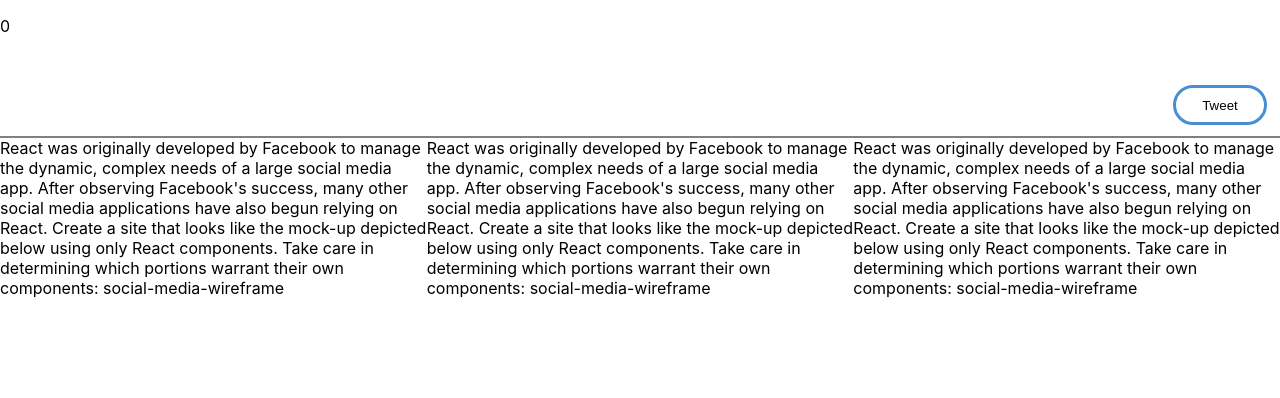
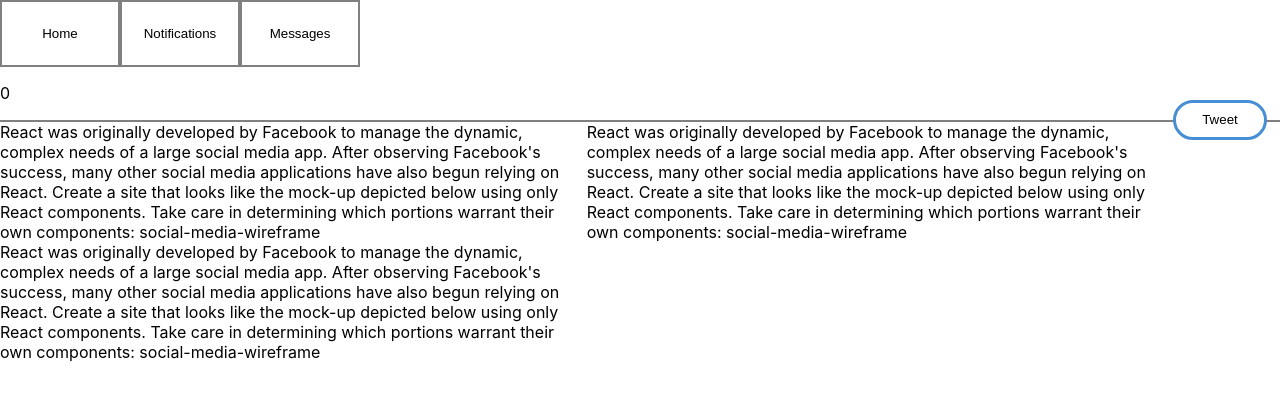
Before and after one commit to lmschless/social-media-mockup, a React (Create React App) app: page / in a window 1280 px wide. Shown: the top 398 px of the page. Built offline with nearby package versions, Linux system fonts and the light colour scheme.

Commit message:
working nav bar after refactoring Header.js

```diff
--- a/src/components/Header.js
+++ b/src/components/Header.js
@@ -27,7 +27,7 @@
 // export default Header;
 
 import React, { Component } from 'react';
-
+import Nav from './Nav';
 export default class Header extends Component {
 	state = {
 		count: 0
@@ -39,7 +39,10 @@ export default class Header extends Component {
 		};
 		return (
 			<React.Fragment>
-				<header style={headerStyles}>{this.tweet()}</header>
+				<header style={headerStyles}>
+					<Nav />
+					{this.tweet()}
+				</header>
 			</React.Fragment>
 		);
 	}
@@ -58,17 +61,18 @@ export default class Header extends Component {
 		};
 		return (
 			<React.Fragment>
-				<p>{this.state.count}</p>
 				<button style={tweetStyles} onClick={() => this.handleClick()}>
 					Tweet
 				</button>
+				<p>{this.state.count}</p>
 			</React.Fragment>
 		);
 	}
 
 	handleClick() {
+		const test = this.state.count;
 		return this.setState({
-			count: (this.state.count += 1)
+			count: test + 1
 		});
 	}
 }
--- a/src/components/Nav.js
+++ b/src/components/Nav.js
@@ -2,8 +2,8 @@ import React from 'react';
 
 function Nav() {
 	const navStyles = {
-		float: 'left',
-		marginTop: '3vh'
+		// float: 'left',
+		// marginTop: '3vh'
 	};
 	const buttonStyles = {
 		height: '5em',
```
